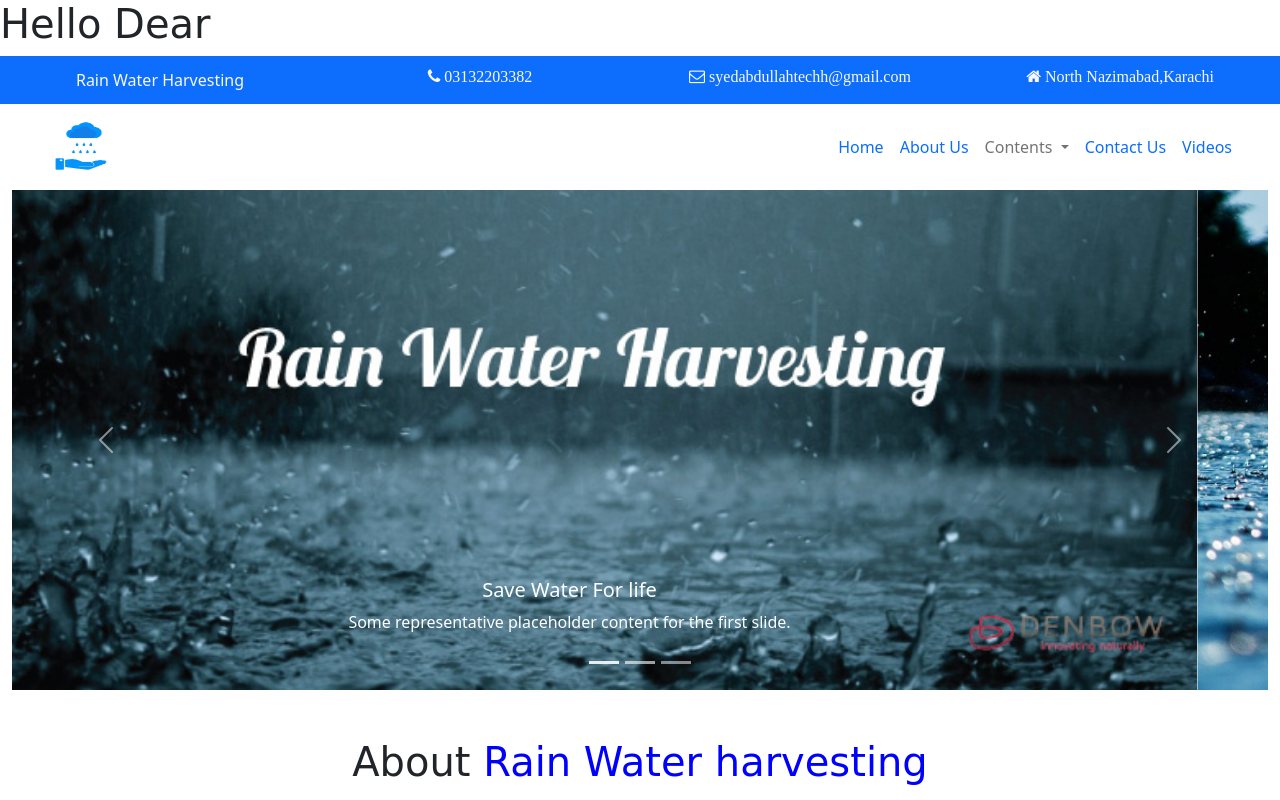
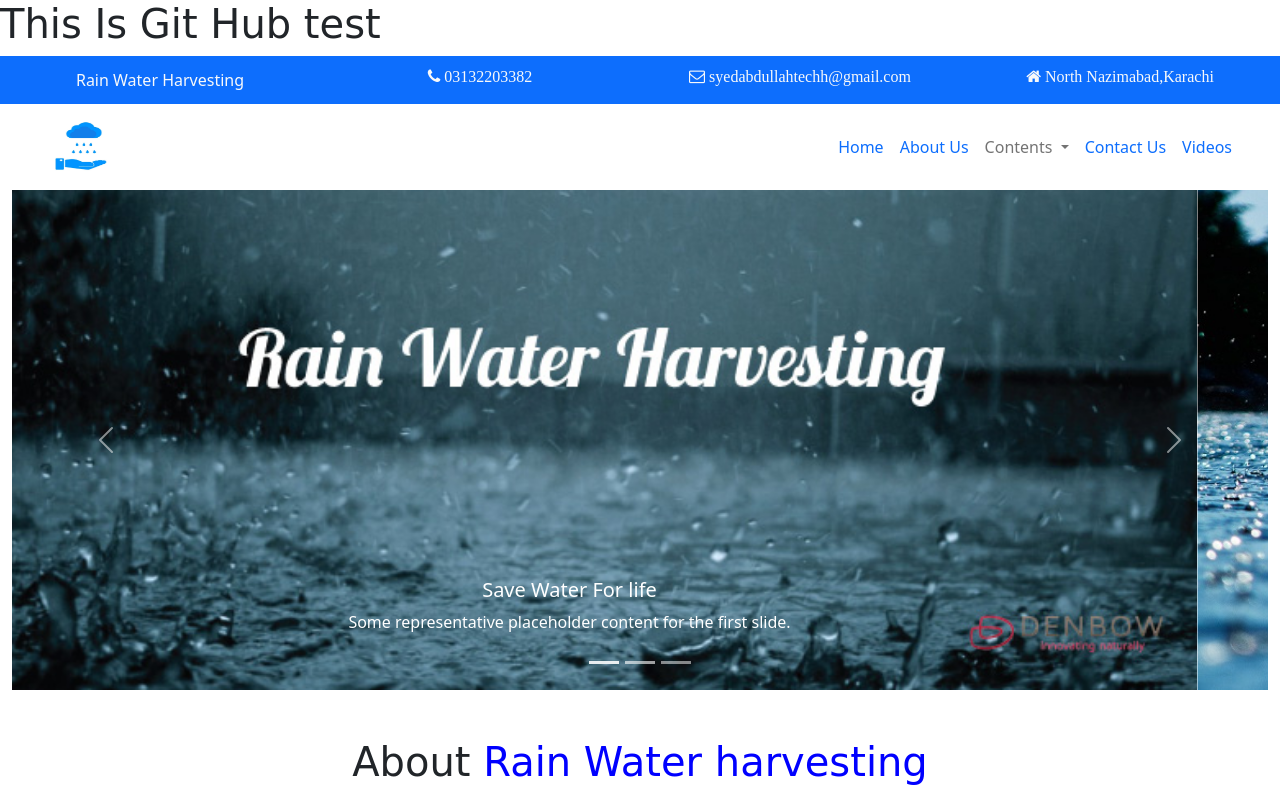
Before and after one commit to syedabdullah121/Rain-Water-Harvesting, a plain HTML site: page index.html in a window 1280 px wide. Shown: the top 800 px of the page. Drawn offline with Linux system fonts and the light colour scheme; a web font is replaced by a local one.

Commit message:
Update index.html

```diff
--- a/index.html
+++ b/index.html
@@ -11,7 +11,7 @@
 
     </head>
 <body>
-<h1>Hello Dear</h1>
+<h1>This Is Git Hub test</h1>
 <section id="header">
     <div class="container-fluid">
 
```
